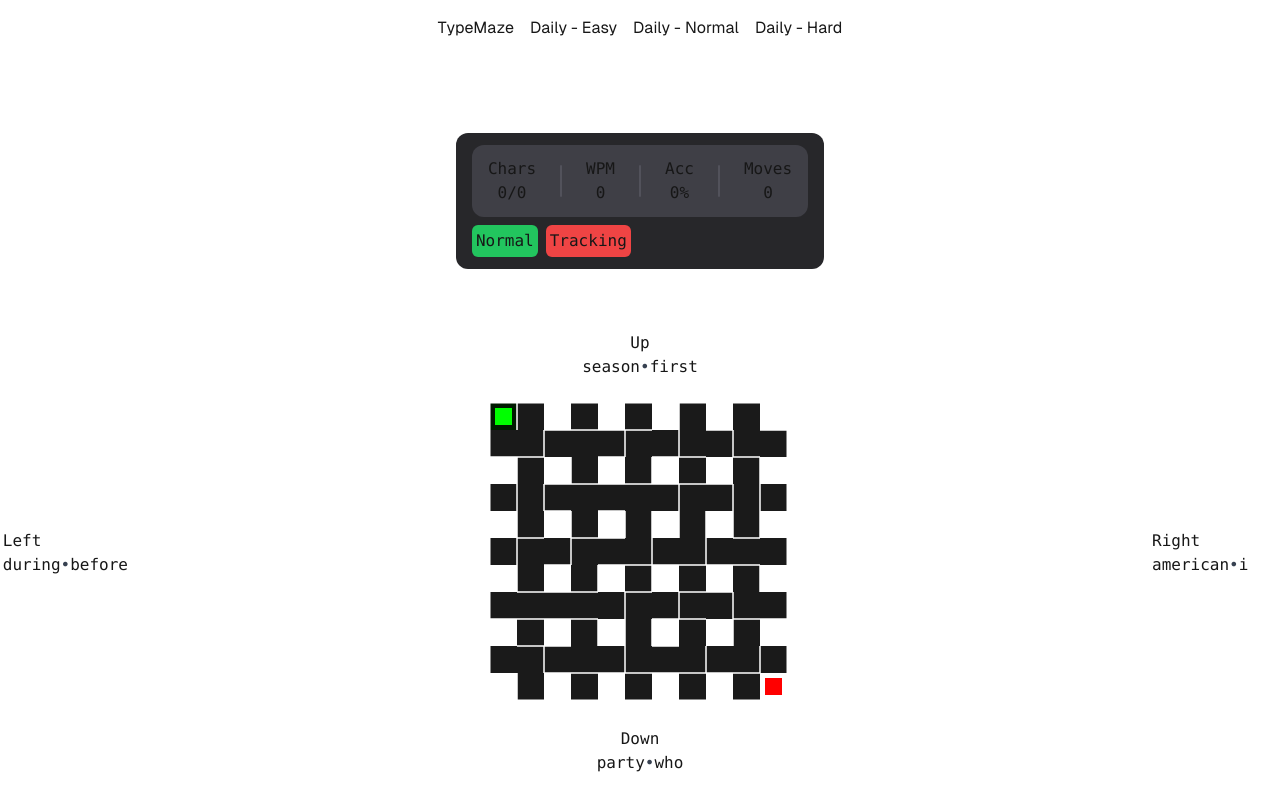
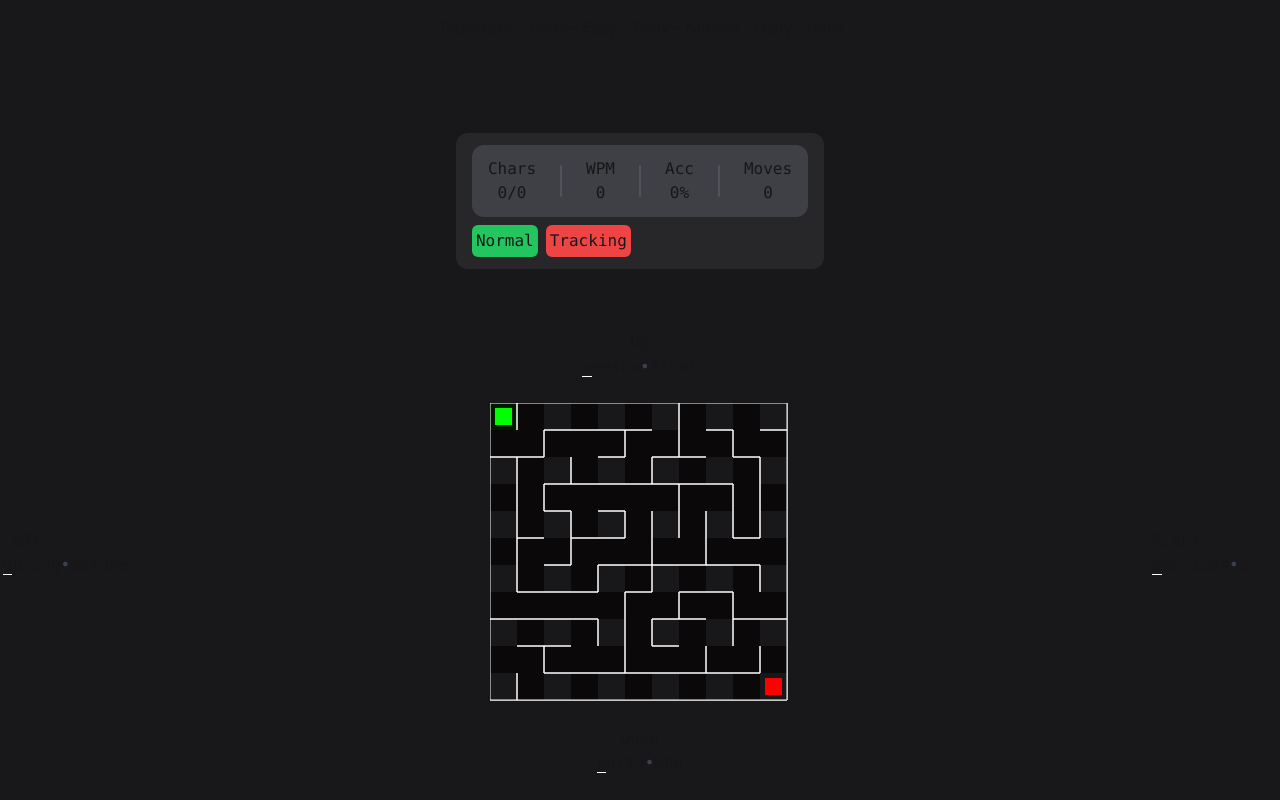
Before and after one commit to ThugRaven/type-maze, a Next.js app: page / in a window 1280 px wide. Built offline with nearby package versions, Linux system fonts and the light colour scheme.

Commit message:
feat: change background and maze color

```diff
--- a/app/layout.tsx
+++ b/app/layout.tsx
@@ -37,7 +37,7 @@ export default function RootLayout({
 	return (
 		<html lang="en" className="h-full">
 			<body
-				className={`${geistSans.variable} ${geistMono.variable} ${montserrat.variable} ${robotoMono.variable} antialiased h-full`}
+				className={`${geistSans.variable} ${geistMono.variable} ${montserrat.variable} ${robotoMono.variable} antialiased h-full bg-zinc-900`}
 			>
 				<div className="grid grid-rows-[auto_1fr] items-center justify-items-center h-full gap-16 font-[family-name:var(--font-geist-sans)]">
 					<nav>
--- a/classes/MazeGenerator.tsx
+++ b/classes/MazeGenerator.tsx
@@ -107,7 +107,7 @@ export default class MazeGenerator {
 		ctx.strokeStyle = 'white';
 		this.current.visited = true;
 
-		ctx.fillStyle = 'rgb(26,26,26)';
+		ctx.fillStyle = 'rgb(11,8,9)';
 		for (let x = 0; x < this.cols; x += 1) {
 			if (x % 2 != 0) {
 				rect(ctx, x * this.width, 0, this.width, this.rows * this.width);
```
